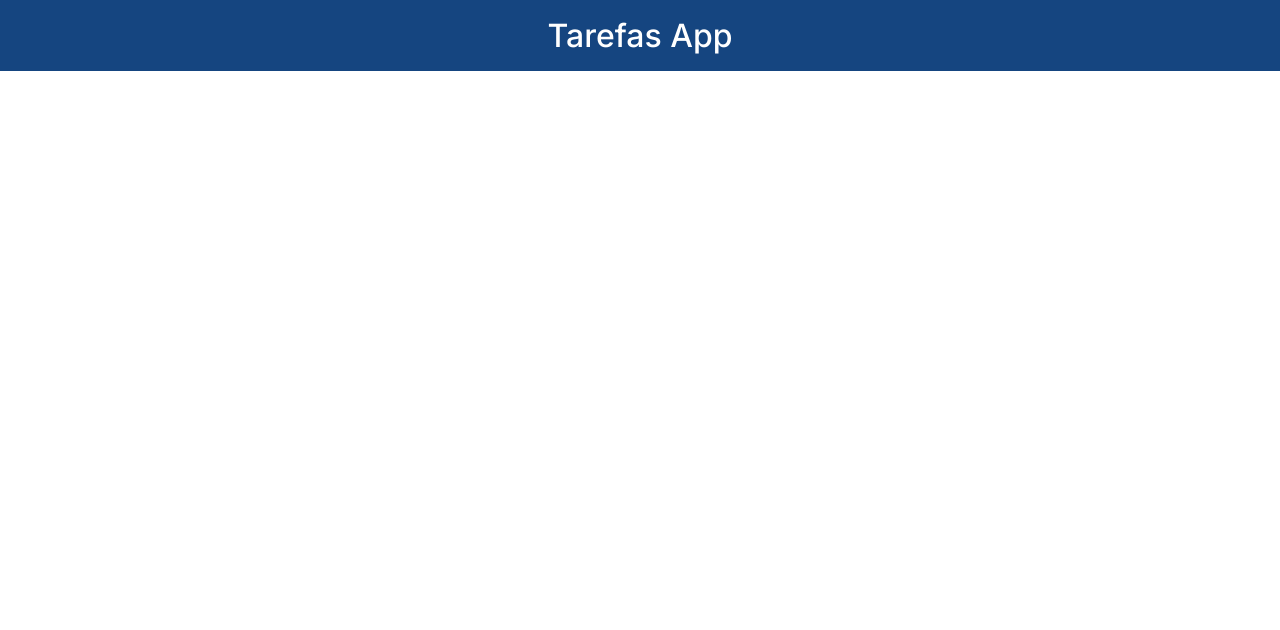
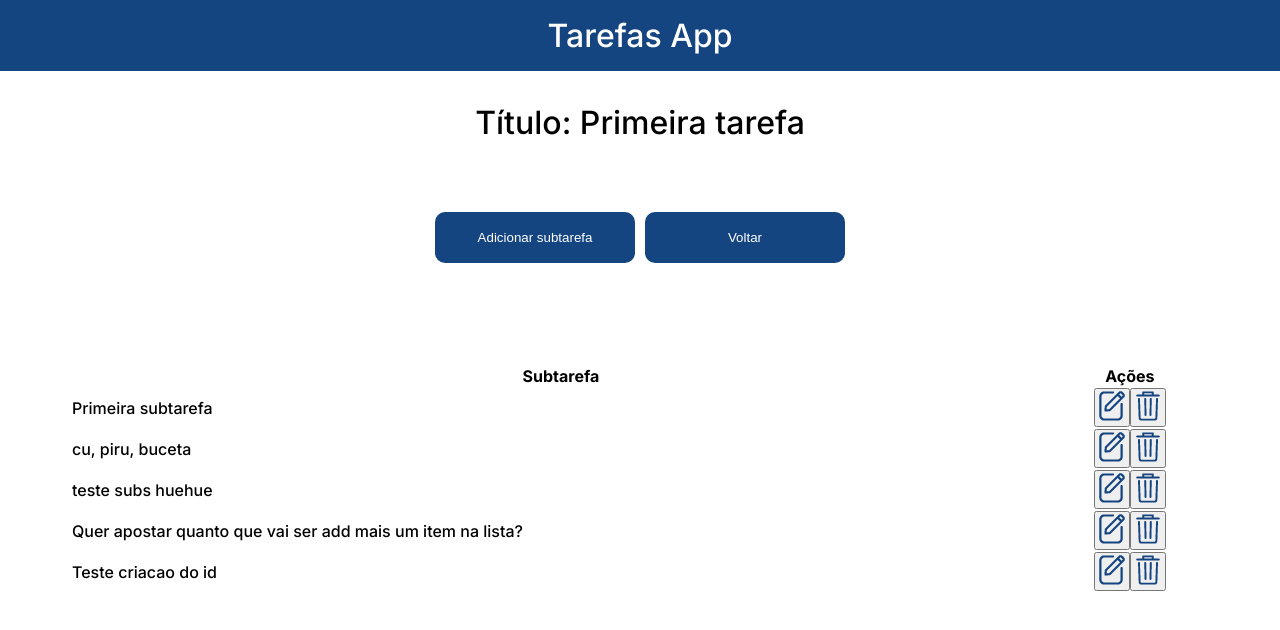
Before and after one commit to ayrtonperrut/Gerenciador-de-Tarefas---frontend, an Angular app: page /tarefa/tarefaDetalhe/1 in a window 1280 px wide. Before the commit this address led to /. Shown: the top 630 px of the page. Built offline with nearby package versions, Linux system fonts and the light colour scheme; data requests are answered from the project's data file.

Commit message:
Criação de subtarefas

```diff
--- a/backend/db.json
+++ b/backend/db.json
@@ -2,15 +2,67 @@
   "tarefa": [
     {
       "id": 1,
-      "titulo": "Primeira tarefa"
+      "titulo": "Primeira tarefa",
+      "itens": [
+        {
+          "nome": "Primeira subtarefa"
+        },
+        {
+          "nome": "cu, piru, buceta"
+        },
+        {
+          "nome": "teste subs huehue"
+        },
+        {
+          "nome": "Quer apostar quanto que vai ser add mais um item na lista?"
+        },
+        {
+          "id": 5,
+          "nome": "Teste criacao do id"
+        }
+      ]
     },
     {
       "id": 2,
-      "titulo": "Teste Altera"
+      "titulo": "Teste Altera",
+      "itens": [
+        {
+          "nome": "Subtarefa teste"
+        },
+        {
+          "nome": "Teste com ID"
+        }
+      ]
     },
     {
+      "id": 3,
       "titulo": "Teste Primeira Tarefa",
-      "id": 3
+      "itens": [
+        {
+          "nome": "Terceira subtarefa"
+        }
+      ]
+    },
+    {
+      "id": 7,
+      "titulo": "Tarefinha teste",
+      "itens": [
+        {
+          "nome": "subtarefa"
+        }
+      ]
+    },
+    {
+      "id": 5,
+      "titulo": "Nova tarefinhainhainha"
+    },
+    {
+      "id": 6,
+      "titulo": "teste Editar 2"
+    },
+    {
+      "titulo": "teste onde sairá o id?",
+      "id": 8
     }
   ]
 }
--- a/src/app/app-routing.module.ts
+++ b/src/app/app-routing.module.ts
@@ -4,6 +4,7 @@ import { CriarTarefaComponent } from './componentes/tarefas/criar-tarefa/criar-t
 import { ListarTarefaComponent } from './componentes/tarefas/listar-tarefa/listar-tarefa.component';
 import { EditarTarefaComponent } from './componentes/tarefas/editar-tarefa/editar-tarefa.component';
 import { ExcluirTarefaComponent } from './componentes/tarefas/excluir-tarefa/excluir-tarefa.component';
+import { TarefaDetalheComponent } from './componentes/tarefas/tarefa-detalhe/tarefa-detalhe.component';
 
 const routes: Routes = [
   {path: '',
@@ -25,6 +26,10 @@ const routes: Routes = [
 {
   path: 'listarTarefa/tarefa/excluirTarefa/:id',
   component: ExcluirTarefaComponent
+},
+{
+  path: 'tarefa/tarefaDetalhe/:id',
+  component: TarefaDetalheComponent
 }
 ];
 
--- a/src/app/componentes/tarefas/criar-tarefa/criar-tarefa.component.html
+++ b/src/app/componentes/tarefas/criar-tarefa/criar-tarefa.component.html
@@ -15,5 +15,4 @@
       </div>
     </form>
   </header>
-
 </section>
--- a/src/app/componentes/tarefas/editar-tarefa/editar-tarefa.component.ts
+++ b/src/app/componentes/tarefas/editar-tarefa/editar-tarefa.component.ts
@@ -15,12 +15,12 @@ export class EditarTarefaComponent implements OnInit {
   constructor(private service: TarefaService,
     private router: Router,
     private route: ActivatedRoute,
-    private FormBuilder: FormBuilder) { }
+    private formBuilder: FormBuilder) { }
 
   ngOnInit(): void {
     const id = this.route.snapshot.paramMap.get('id')
     this.service.getById(parseInt(id!)).subscribe((tarefa) => {
-      this.formulario = this.FormBuilder.group({
+      this.formulario = this.formBuilder.group({
         id: [tarefa.id],
         titulo: [tarefa.titulo]
       })
--- a/src/app/componentes/tarefas/excluir-tarefa/excluir-tarefa.component.ts
+++ b/src/app/componentes/tarefas/excluir-tarefa/excluir-tarefa.component.ts
@@ -1,5 +1,5 @@
 import { Component, OnInit } from '@angular/core';
-import { Tarefa } from '../tarefa';
+import { Item, Tarefa } from '../tarefa';
 import { ActivatedRoute, Router } from '@angular/router';
 import { TarefaService } from '../tarefa.service';
 
@@ -10,9 +10,12 @@ import { TarefaService } from '../tarefa.service';
 })
 export class ExcluirTarefaComponent implements OnInit {
 
+  item!: Item
+  listaItens = [this.item]
   tarefa: Tarefa = {
     id: 0,
-    titulo: ''
+    titulo: '',
+    itens: this.listaItens
   }
 
   constructor(private service: TarefaService,
--- a/src/app/componentes/tarefas/tarefa-detalhe/tarefa-detalhe.component.css
+++ b/src/app/componentes/tarefas/tarefa-detalhe/tarefa-detalhe.component.css
@@ -0,0 +1,68 @@
+.header {
+  display: inline;
+}
+
+.d-flex{
+  display: flex;
+  flex-direction: column;
+  gap: 2rem;
+  justify-content: center;
+}
+
+h3 {
+  color: black;
+  font-weight: 400;
+  font-size: 2rem;
+  text-align: center;
+}
+
+.criar-subtarefas {
+  padding: 2rem 0;
+}
+
+.criar-subtarefas form {
+  background: #C4EDFF;
+
+  border: none;
+  border-radius: 20px;
+
+  display: flex;
+  flex-direction: column;
+
+  padding: 2rem;
+}
+
+.criar-subtarefas form label {
+  color: #154580;
+  font-weight: bold;
+  margin: 0 0 1rem;
+}
+
+.criar-subtarefas form .input {
+  border: none;
+  height: 40px;
+  padding: 1rem 2rem;
+  border-radius: 20px;
+  margin: 0.5rem 0 2rem;
+}
+
+
+.criar-subtarefas form .textarea {
+  border: none;
+  padding: 1rem 2rem;
+  border-radius: 20px;
+  margin: 0.5rem 0 2rem;
+}
+
+.acoes {
+  display: flex;
+  justify-content: center;
+  align-items: center;
+  align-content: center;
+}
+
+.botao {
+  margin: 5px;
+  margin-top: 70px;
+  width: 200px;
+}
--- a/src/app/componentes/tarefas/tarefa-detalhe/tarefa-detalhe.component.html
+++ b/src/app/componentes/tarefas/tarefa-detalhe/tarefa-detalhe.component.html
@@ -1 +1,53 @@
-<p>tarefa-detalhe works!</p>
+<section class="container d-flex">
+  <header class="header" *ngIf="tarefa">
+    <div class="titulo ff-inter">
+      <h3>Título: {{tarefa.titulo}}</h3>
+    </div>
+    <div class="acao">
+      <button class="botao" (click)="chamaModalSubtarefa()"> Adicionar subtarefa</button>
+      <button class="botao" [routerLink]="['/listarTarefa']">Voltar</button>
+    </div>
+  </header>
+
+  <section class="container criar-subtarefas ff-inter">
+    <ng-container *ngIf="isOpenModal">
+          <h2> Adicionar subtarefa</h2>
+          <form [formGroup]="formulario" *ngIf="formulario">
+            <label for="itens">Subtarefa</label>
+            <input type="textarea"
+                  class="input"
+                  id="itens"
+                  formControlName="itens"
+                  placeholder="Digite o nome da subtarefa">
+
+            <div class="acoes">
+              <button class="botao" (click)="adicionarSubtarefa()">Salvar</button>
+              <button class="botao" (click)="cancelar()">Cancelar</button>
+            </div>
+          </form>
+    </ng-container>
+
+    <div class="grid d-flex ff-inter" *ngIf="tarefa" >
+      <table>
+        <thead>
+            <th>Subtarefa</th>
+            <th>Ações</th>
+        </thead>
+        <tbody>
+            <tr *ngFor="let subtarefa of tarefa.itens">
+                <td>{{subtarefa.nome}}</td>
+                <td>
+                  <div class="acoes">
+                    <button class="botao-editar" (click)="editarSubtarefa(subtarefa.nome)">
+                      <img src="../../../../assets/icone-editar.png" alt="Icone editar">
+                    </button>
+                    <button class="botao-excluir" routerLink="tarefa/excluirTarefa/{{ tarefa.id }}">
+                      <img src="../../../../assets/icone-excluir.png" alt="Icone excluir"></button>
+                  </div>
+                </td>
+            </tr>
+        </tbody>
+    </table>
+
+    </div>
+</section>
--- a/src/app/componentes/tarefas/tarefa-detalhe/tarefa-detalhe.component.ts
+++ b/src/app/componentes/tarefas/tarefa-detalhe/tarefa-detalhe.component.ts
@@ -1,4 +1,9 @@
-import { Component, OnInit } from '@angular/core';
+
+import { Component, Input, OnInit } from '@angular/core';
+import { Item, Tarefa } from '../tarefa';
+import { TarefaService } from '../tarefa.service';
+import { ActivatedRoute, Router } from '@angular/router';
+import { FormBuilder, FormGroup } from '@angular/forms';
 
 @Component({
   selector: 'app-tarefa-detalhe',
@@ -7,9 +12,54 @@ import { Component, OnInit } from '@angular/core';
 })
 export class TarefaDetalheComponent implements OnInit {
 
-  constructor() { }
+  @Input() isOpenModal = false
+  tarefa!: Tarefa
+
+  formulario!: FormGroup
+  constructor(private service : TarefaService,
+              private route: ActivatedRoute,
+              private router: Router,
+              private formBuilder: FormBuilder
+            ) { }
 
   ngOnInit(): void {
+    const id = this.route.snapshot.paramMap.get('id')
+    this.service.getById(parseInt(id!)).subscribe((tarefa) => {
+      this.tarefa = tarefa
+      this.formulario = this.formBuilder.group({
+        itens: ['']
+      })
+    })
+  }
+
+  chamaModalSubtarefa() {
+    this.isOpenModal = true
+  }
+
+  adicionarSubtarefa() {
+    let elemento = document.getElementById('itens') as HTMLInputElement
+    let item = elemento?.value
+    let id = criaIdItem(this.tarefa)
+    this.tarefa.itens.push({id: id, nome: item})
+    this.service.editar(this.tarefa).subscribe(() => {
+
+      this.router.navigate([`tarefa/tarefaDetalhe/:${this.tarefa.id}`])
+      this.isOpenModal = false
+    })
+  }
+
+  cancelar() {
+   this.isOpenModal = false
+  }
+
+  editarSubtarefa(nome: String) {
+    this.isOpenModal = true
+    this.formulario = this.formBuilder.group({
+      itens: [nome]
+    })
   }
 
 }
+function criaIdItem(tarefa: Tarefa): number {
+  return tarefa.itens.length + 1
+}
--- a/src/app/componentes/tarefas/tarefa/tarefa.component.html
+++ b/src/app/componentes/tarefas/tarefa/tarefa.component.html
@@ -1,5 +1,5 @@
-<div class="tarefa ff-roboto-mono">
- <p class="titulo"> {{ tarefa.titulo }}</p>
+<div class="tarefa ff-roboto-mono" routerLink="/tarefa/tarefaDetalhe/{{ tarefa.id }}">
+   <p class="titulo"> {{ tarefa.titulo }}</p>
   <div class="acoes">
     <button class="botao-editar" routerLink="/tarefa/editarTarefa/{{ tarefa.id }}">
       <img src="../../../../assets/icone-editar.png" alt="Icone editar">
--- a/src/app/componentes/tarefas/tarefa/tarefa.component.ts
+++ b/src/app/componentes/tarefas/tarefa/tarefa.component.ts
@@ -1,3 +1,4 @@
+import { Item } from './../tarefa';
 import { Component, Input, OnInit } from '@angular/core';
 import { Tarefa } from '../tarefa';
 import { TarefaService } from '../tarefa.service';
@@ -9,13 +10,19 @@ import { TarefaService } from '../tarefa.service';
 })
 export class TarefaComponent implements OnInit {
 
-  @Input() tarefa: Tarefa = {
-    id: 0,
-    titulo: 'Primeira Tarefa'
-  }
+
   constructor(private service: TarefaService) { }
 
   ngOnInit(): void {
   }
 
+  item!: Item
+  listaItens = [this.item]
+
+  @Input() tarefa: Tarefa = {
+    id: 0,
+    titulo: 'Primeira Tarefa',
+    itens: this.listaItens
+  }
+
 }
```
Also changed, not shown: src/app/componentes/tarefas/tarefa.ts (+9 -1 lines).
